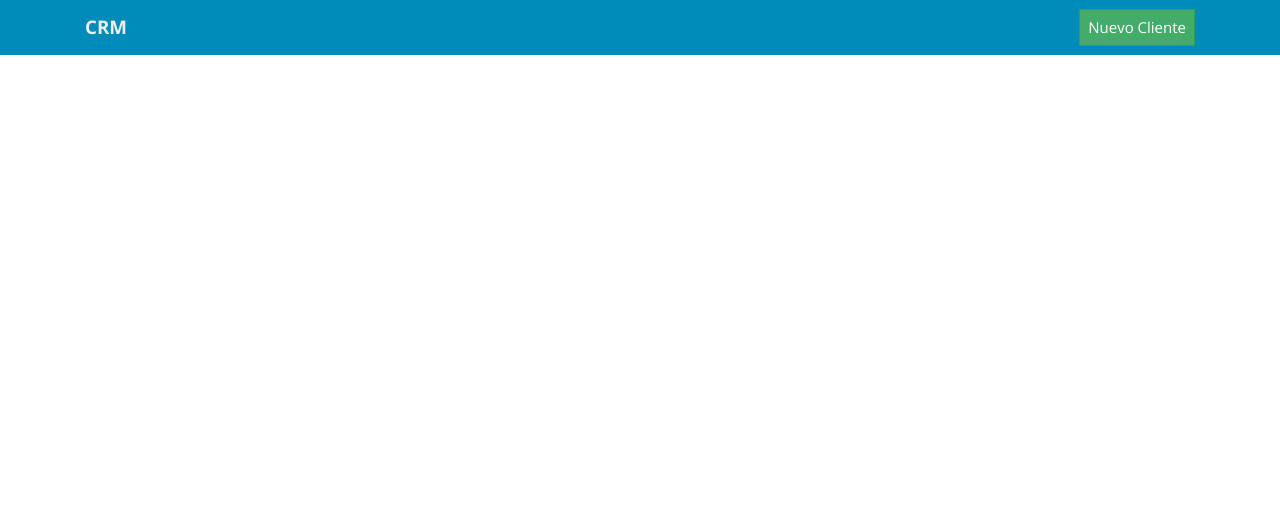
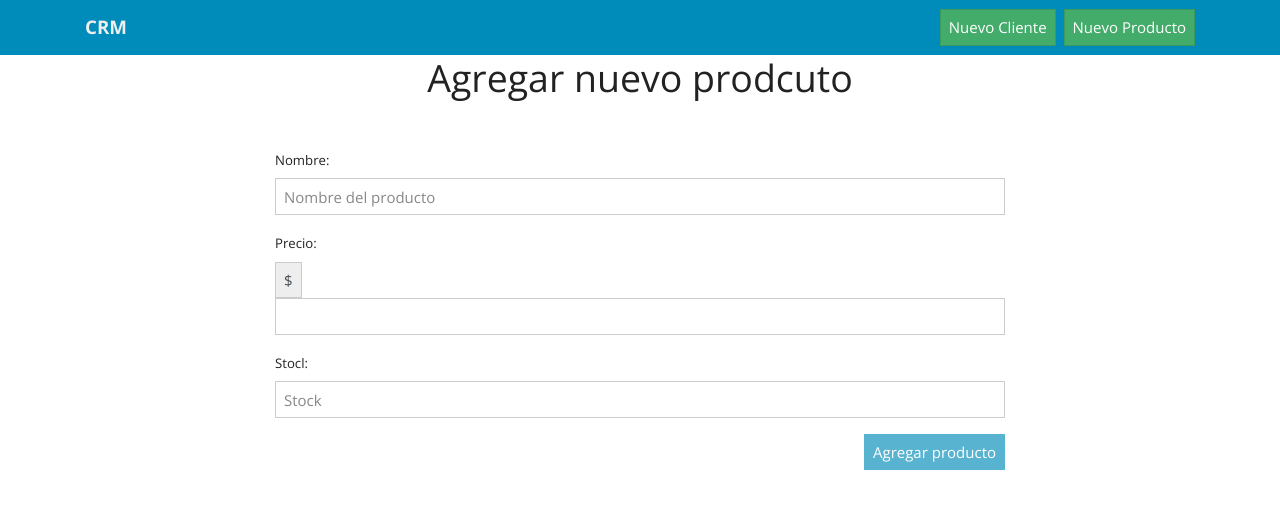
Before and after one commit to jlarteagap/crm, a React (Create React App) app in the folder crmapp/: page /products/new in a window 1280 px wide. Shown: the top 508 px of the page. Built offline with nearby package versions, Linux system fonts and the light colour scheme.

Commit message:
Add files on folder 'Products' and New Product and show All products is ok

```diff
--- a/crmapp/src/App.js
+++ b/crmapp/src/App.js
@@ -7,6 +7,10 @@ import Header from './component/Layout/Header'
 import Clients from './component/Clients/Clients'
 import EditClient from './component/Clients/editClient'
 import NewClient from './component/Clients/newClient'
+
+import NewProduct from './component/Product/newProduct'
+import Products from './component/Product/product'
+import EditProduct from './component/Product/editProduct'
 
 const client = new ApolloClient({
   uri: "http://localhost:4000/graphql",
@@ -30,6 +34,9 @@ class App extends Component {
                   <Route exact path="/"><Clients /></Route>
                   <Route exact path="/client/edit/:id"><EditClient /></Route>
                   <Route exact path="/client/add"><NewClient /></Route>
+                  <Route exact path="/products/new"><NewProduct /> </Route>
+                  <Route exact path="/products"><Products /> </Route>
+                  <Route exact path="/products/edit/:id"><EditProduct /> </Route>
                 </Switch>
               </div>
           </Fragment>
--- a/crmapp/src/component/Layout/Header.js
+++ b/crmapp/src/component/Layout/Header.js
@@ -12,7 +12,8 @@ const Header = () => (
             <div className="collapse navbar-collapse" id="navegacion">
                 <ul className="navbar-nav ml-auto text-right">
                     <li className="nav-item active">
-                        <Link className="btn btn-success" to="/client/add">Nuevo Cliente</Link>
+                        <Link className="btn btn-success mr-2" to="/client/add">Nuevo Cliente</Link>
+                        <Link className="btn btn-success" to="/products/new">Nuevo Producto</Link>
                     </li>
                 </ul>
             </div>
--- /dev/null
+++ b/crmapp/src/component/Product/editProduct.js
@@ -0,0 +1,11 @@
+import React, { Component } from 'react'
+
+class EditProduct extends Component{
+    render(){
+        return(
+            <h2 className="text-center mb-5">Editar prodcuto</h2>
+        )
+    }
+}
+
+export default EditProduct;
--- /dev/null
+++ b/crmapp/src/component/Product/newProduct.js
@@ -0,0 +1,116 @@
+import React, { Component, Fragment } from 'react'
+import { withRouter } from 'react-router-dom'
+
+import { ADD_PRODUCT } from '../../mutation'
+import { Mutation } from 'react-apollo'
+
+const initialState = {
+    name: '',
+    price: '',
+    stock: ''
+}
+class NewProduct extends Component {
+    state = {
+        ...initialState
+    }
+
+    cleanState = () => {
+        this.setState({
+            ...initialState
+        })
+    }
+    updateProducto = e => {
+        const {name, value} = e.target
+
+        this.setState({
+            [name] : value
+        })
+    }
+
+    disableForm = () => {
+        const {name, price, stock} = this.state;
+        const noValidate = !name || !price || !stock;
+        return noValidate;
+    }
+
+    createNewProduct = (e, newProduct) => {
+        e.preventDefault();
+
+        // insertando en la base de datos
+        newProduct().then(data =>{
+            // console.log(data)
+            this.cleanState()
+            this.props.history.push('/products')
+        })
+    }
+
+    render(){
+
+        const {name, price, stock } = this.state
+
+        const input = {
+            name,
+            price: Number(price),
+            stock: Number(stock)
+        }
+
+        return(
+            <Fragment>
+                <h1 className="text-center mb-5">Agregar nuevo prodcuto</h1>
+                <div className="row justify-content-center">
+                    <Mutation
+                        mutation = { ADD_PRODUCT }
+                        variables = {{input }}>
+                        {(NewProduct, {loading, error, data}) => {
+                            return(
+                                <form className="col-md-8" onSubmit = {e => this.createNewProduct(e, NewProduct)}>
+                        <div className="form-group">
+                            <label>Nombre:</label>
+                            <input
+                            type="text"
+                            name="name"
+                            placeholder="Nombre del producto"
+                            className="form-control"
+                            onChange = {this.updateProducto}
+                            />
+                        </div>
+                        <div className="form-group">
+                            <label>Precio:</label>
+                            <div className="input-group">
+                                <div className="input-group-prepend">
+                                    <div className="input-group-text">$</div>
+                                </div>
+                            </div>
+                            <input
+                                type="number"
+                                name="price"
+                                className="form-control"
+                                onChange = {this.updateProducto}
+                                />
+                        </div>
+                        <div className="form-group">
+                            <label>Stocl:</label>
+                            <input
+                                type="number"
+                                name="stock"
+                                placeholder="Stock"
+                                className="form-control"
+                                onChange = {this.updateProducto}
+                                />
+                        </div>
+                        <button
+                            disabled = { this.disableForm() }
+                            type="submit"
+                            className="btn btn-primary float-right">Agregar producto</button>
+                    </form>
+
+                            )
+                        }}
+                    </Mutation>
+                </div>
+            </Fragment>
+        )
+    }
+}
+
+export default withRouter(NewProduct);
--- /dev/null
+++ b/crmapp/src/component/Product/product.js
@@ -0,0 +1,62 @@
+import React, { Component, Fragment } from 'react'
+import { Query} from 'react-apollo'
+import { Link } from 'react-router-dom';
+import { PRODUCTS_QUERY } from '../../queries'
+
+class Products extends Component {
+    render(){
+        return(
+            <Fragment>
+                <h2 className="text-center mb-5">Productos</h2>
+                <Query query = { PRODUCTS_QUERY } pollInterval = {1000}>
+                    {({ loading, error, data, startPolling, stopPolling }) => {
+                        if(loading) return "cargando...";
+                        if(error) return `Error ${error.message}`
+
+                        console.log(data)
+
+                        return(
+                            <table className="table">
+                                <thead>
+                                    <tr className="table-primary">
+                                        <th scope="col">Nombre</th>
+                                        <th scope="col">Precio</th>
+                                        <th scope="col">Stock</th>
+                                        <th scope="col">Eliminar</th>
+                                        <th scope="col">Editar</th>
+                                    </tr>
+                                </thead>
+                                <tbody>
+                                    {data.getProducts.map(item => {
+                                        const {id} = item;
+
+                                        return(
+                                            <tr key={id}>
+                                                <td>{item.name}</td>
+                                                <td>{item.price}</td>
+                                                <td>{item.stock}</td>
+                                                <td>
+                                                    <button type="button" className="btn btn-danger">
+                                                        &times; Eliminar
+                                                    </button>
+                                                </td>
+                                                <td>
+                                                    <Link to={`products/edit/${id}`} className="btn btn-success">
+                                                        Editar
+                                                    </Link>
+                                                </td>
+                                            </tr>
+                                        )
+
+                                    })}
+                                </tbody>
+                            </table>
+                        )
+                    }}
+                </Query>
+            </Fragment>
+        )
+    }
+}
+
+export default Products;
--- a/crmapp/src/queries/index.js
+++ b/crmapp/src/queries/index.js
@@ -31,6 +31,7 @@ export const CLIENT_QUERY = gql `
 export const PRODUCTS_QUERY = gql`
 {
   getProducts{
+    id
     name
     price
     stock
```
Also changed, not shown: crmapp/src/component/Product/formProduct.js (added).
